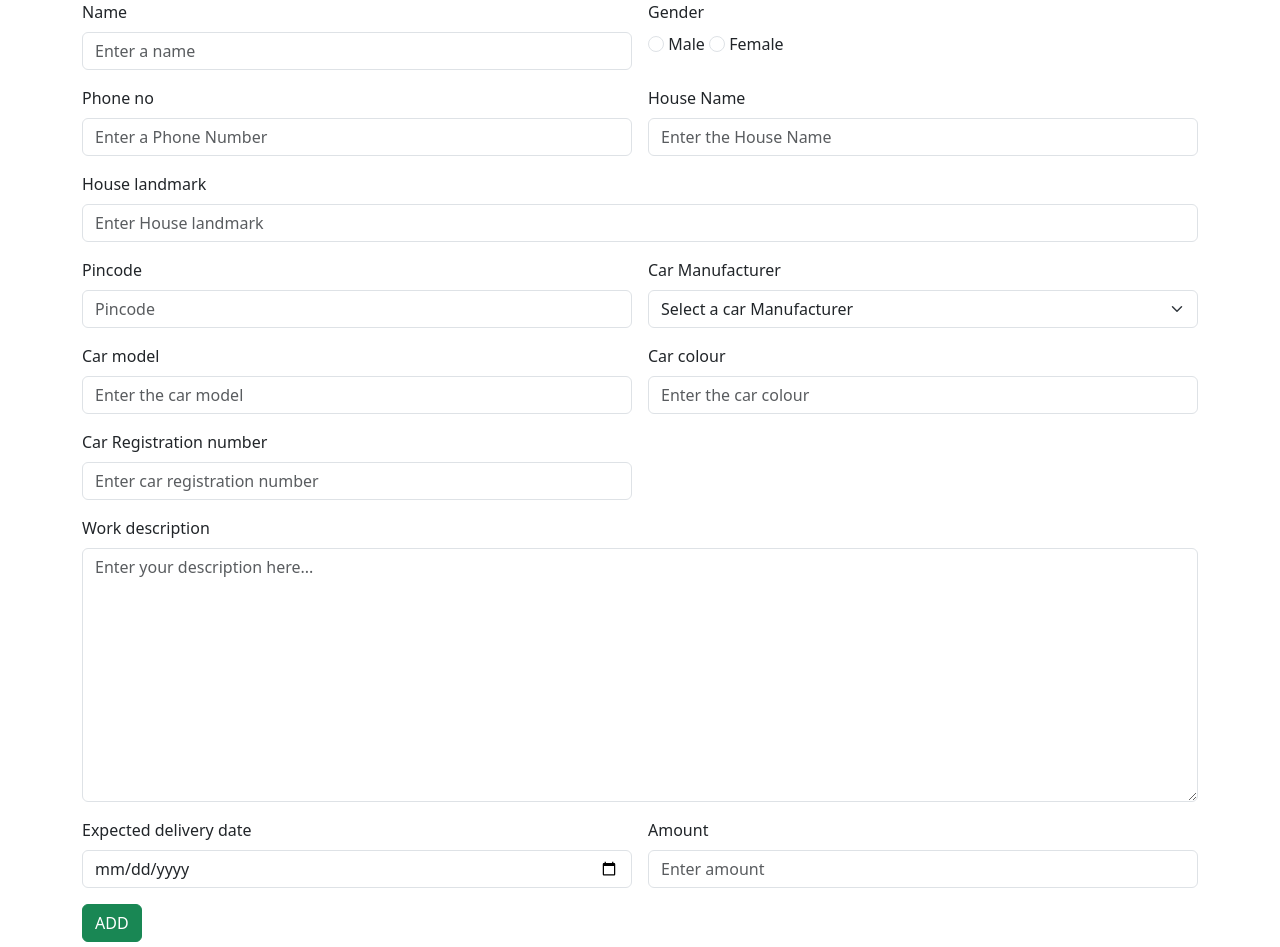
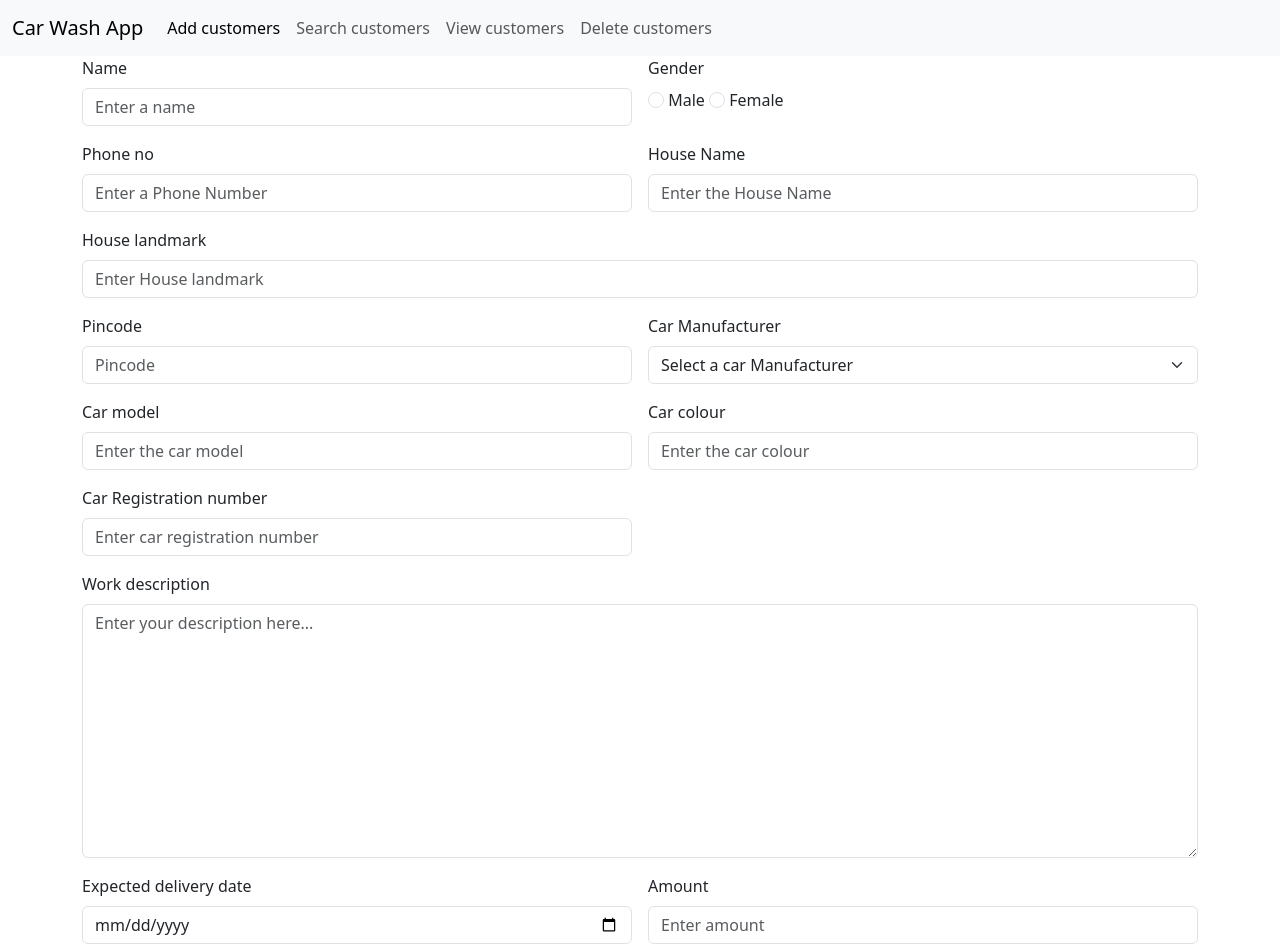
Before and after one commit to snehamphilip/car-wash-customer-relationship-management-app, a plain HTML site: page add.html in a window 1280 px wide. Shown: the top 947 px of the page. Drawn offline with nearby package versions, Linux system fonts and the light colour scheme.

Commit message:
navbar added

```diff
--- a/add.html
+++ b/add.html
@@ -7,6 +7,30 @@
     <link href="https://cdn.jsdelivr.net/npm/bootstrap@5.3.3/dist/css/bootstrap.min.css" rel="stylesheet" integrity="sha384-QWTKZyjpPEjISv5WaRU9OFeRpok6YctnYmDr5pNlyT2bRjXh0JMhjY6hW+ALEwIH" crossorigin="anonymous">
 </head>
 <body>
+    <nav class="navbar navbar-expand-lg bg-body-tertiary">
+        <div class="container-fluid">
+          <a class="navbar-brand" href="#">Car Wash App</a>
+          <button class="navbar-toggler" type="button" data-bs-toggle="collapse" data-bs-target="#navbarNav" aria-controls="navbarNav" aria-expanded="false" aria-label="Toggle navigation">
+            <span class="navbar-toggler-icon"></span>
+          </button>
+          <div class="collapse navbar-collapse" id="navbarNav">
+            <ul class="navbar-nav">
+              <li class="nav-item">
+                <a class="nav-link active" aria-current="page" href="add.html">Add customers</a>
+              </li>
+              <li class="nav-item">
+                <a class="nav-link" href="search.html">Search customers</a>
+              </li>
+              <li class="nav-item">
+                <a class="nav-link" href="view.html">View customers</a>
+              </li>
+              <li class="nav-item">
+                <a class="nav-link" href="delete.html">Delete customers</a>
+              </li>
+            </ul>
+          </div>
+        </div>
+      </nav>
     <div class="container">
         <div class="row">
             <div class="col col-12 col-sm-12 col-md-12 col-lg-12 col-xl-12 col-xxl-12">
```
Also changed, not shown: delete.html (+24 -0 lines), index.html (+24 -0 lines), search.html (+24 -0 lines), view.html (+24 -0 lines).
